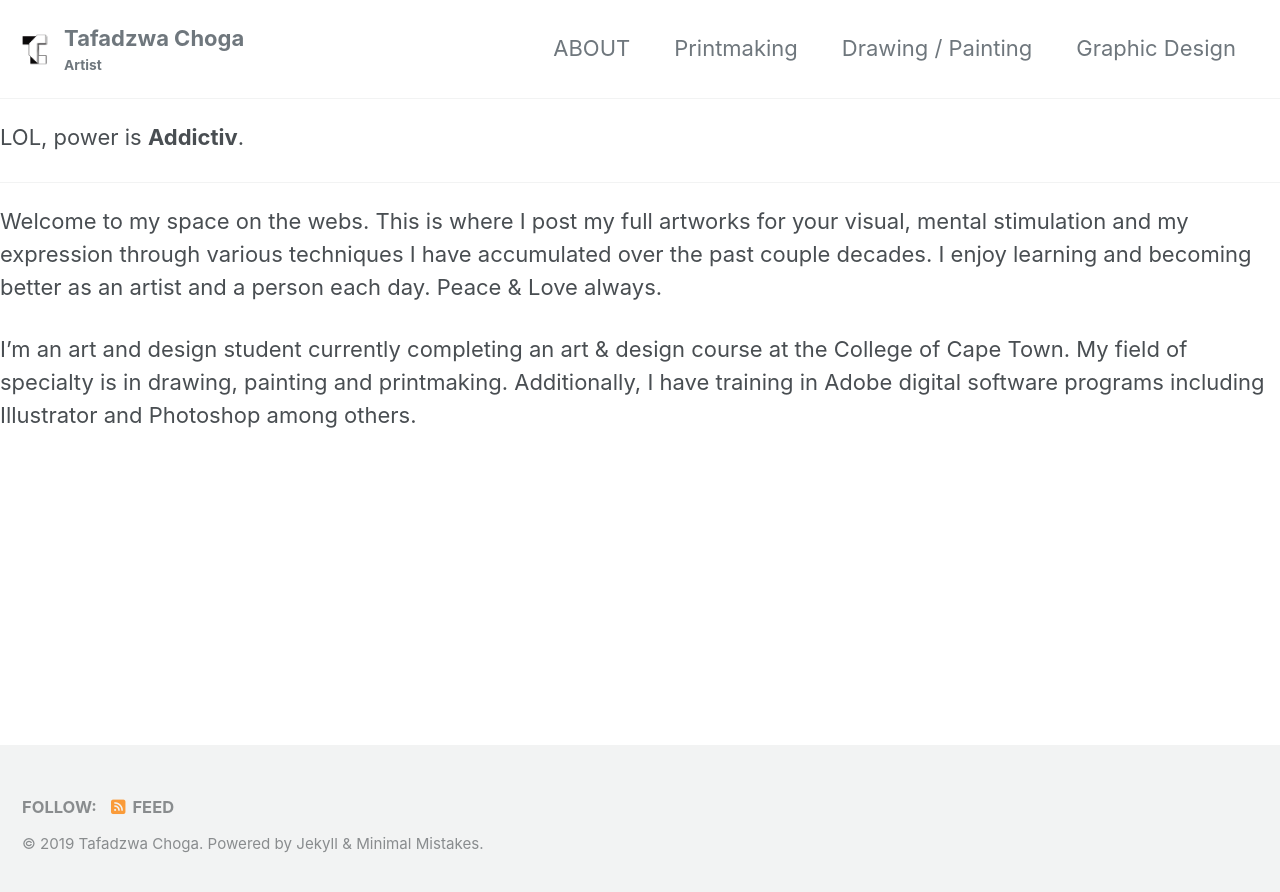
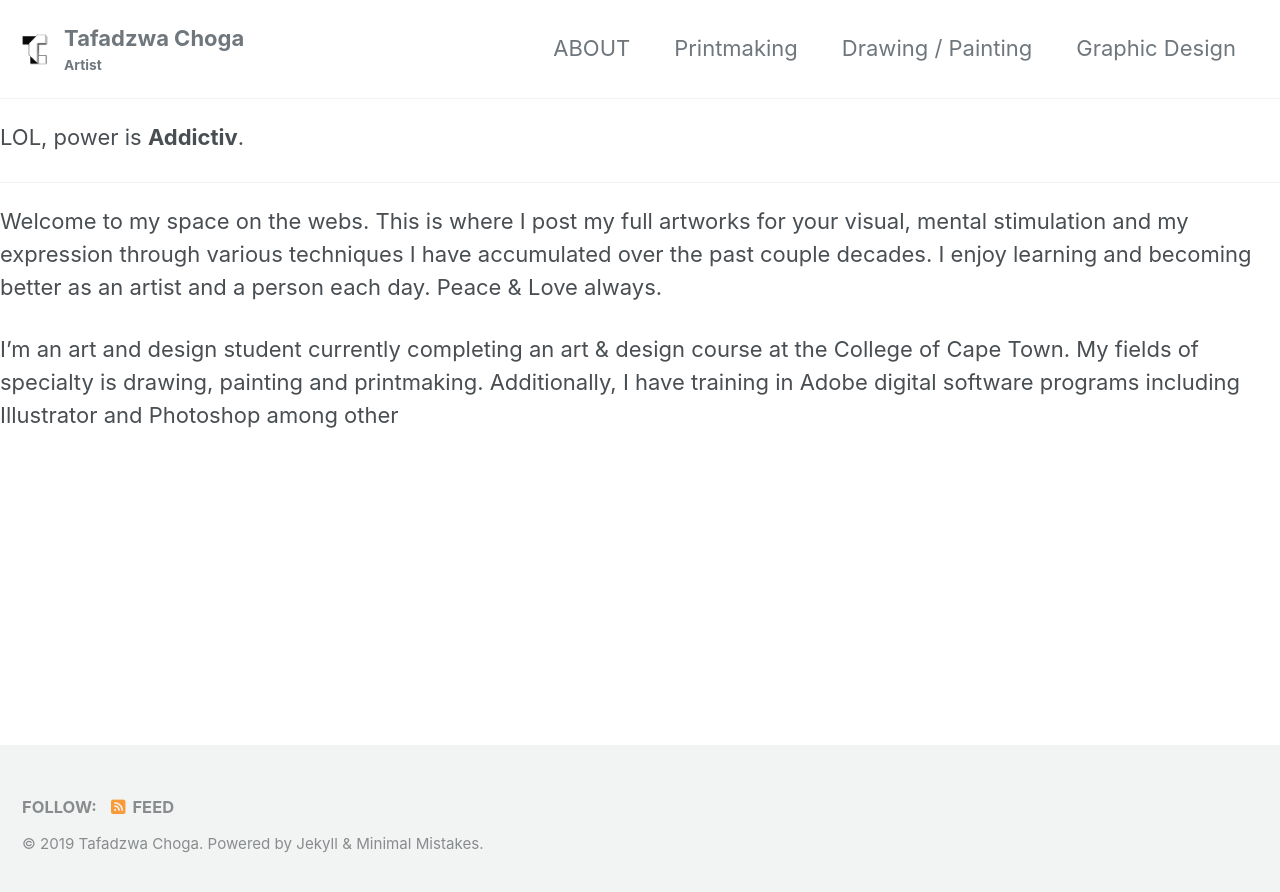
Before and after one commit to tafadzwachoga/tafadzwachoga.github.io, a Jekyll site: the page built from _pages/about.md, in a window 1280 px wide. Shown: the top 892 px of the page. Built offline with Jekyll 4.4.1, drawn with Linux system fonts in a browser that asks for light colours; cached includes are drawn as plain includes; nearby versions of some CDN libraries; our own code applies the rules of GitHub Pages for plain Markdown files.

Commit message:
edited about me page 4

```diff
--- a/_pages/about.md
+++ b/_pages/about.md
@@ -13,4 +13,4 @@ header:
    Welcome to my space on the webs. This is where I post my full artworks for your visual, mental stimulation and my expression through various techniques I have accumulated over the past couple decades.
    I enjoy learning and becoming better as an artist and a person each day. Peace & Love always.
 
-   I'm an art and design student currently completing an art & design course at the College of Cape Town. My field of specialty is in drawing, painting and printmaking. Additionally, I have training in Adobe digital software programs including Illustrator and Photoshop among others.
+   I'm an art and design student currently completing an art & design course at the College of Cape Town. My fields of specialty is drawing, painting and printmaking. Additionally, I have training in Adobe digital software programs including Illustrator and Photoshop among other
```
